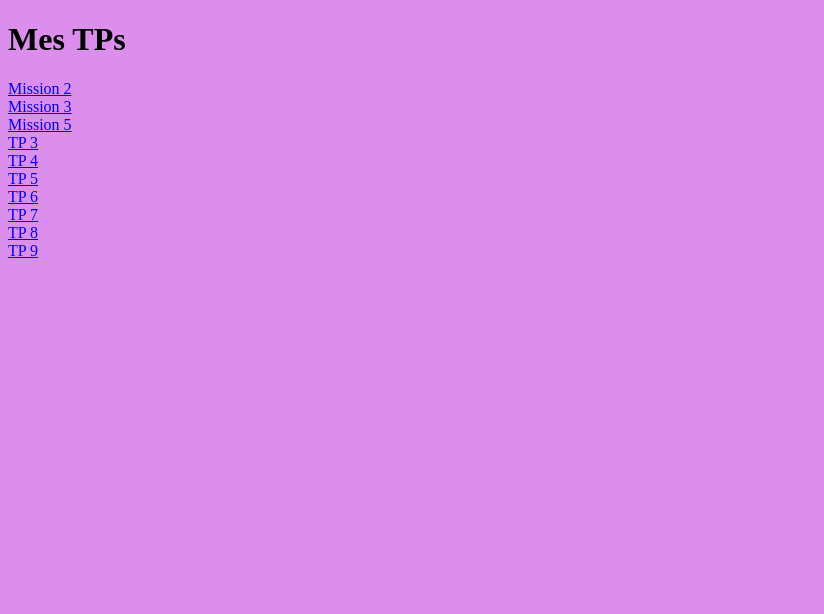
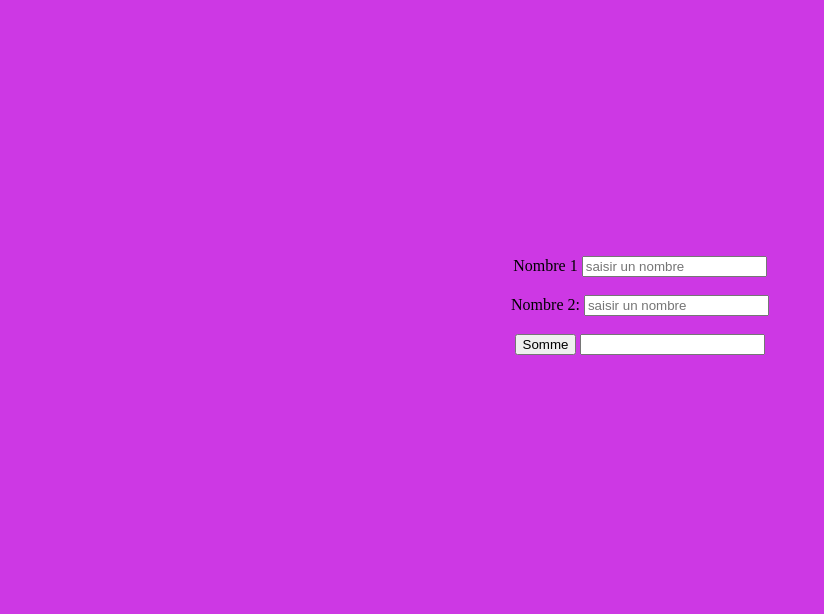
Before and after one commit to LucieVIVES/Portfolio, a plain HTML site: page index.html in a window 1280 px wide. Shown: the whole page, without its empty margins (0-824 px from the left). Drawn offline with Linux system fonts and the light colour scheme.

Commit message:
Add files via upload

```diff
--- /dev/null
+++ b/calculatrice.css
@@ -0,0 +1,24 @@
+body{
+    font-family: 'Times New Roman', Times, serif;
+    background-color: rgb(205, 56, 228);
+    text-align: center;
+    margin:0;
+    padding: 20%;
+}
+
+input.t {
+width: 270px;
+padding: 12px;
+margin:10px;
+font-size:1.2em;
+border: 4px solid #30cb1b;
+border-radius: 8px;
+background-color: rgb(205, 56, 228);
+
+
+
+
+
+
+
+}
--- /dev/null
+++ b/calculatrice.js
@@ -0,0 +1,11 @@
+function somme ()
+{
+    var a= document.getElementById("t1").value;
+
+ var b= document.getElementById("t2").value;
+
+var c =Number(a) + Number (b);
+
+document.getElementById("resultat").value=c;
+
+}
--- a/index.html
+++ b/index.html
@@ -4,21 +4,25 @@
     <meta charset="UTF-8">
     <meta name="viewport" content="width=device-width, initial-scale=1.0">
     <title>Document</title>
+
+    <link rel="stylesheet" href="calculatrice.css">
+<script src="calculatrice.js"> </script>
+
 </head>
-<body bgcolor="DC8EED">
 
-    <h1> Mes TPs </h1>
 
-    <a href="mission2/index.html" name="f2">Mission 2</a><br>
-    <a href="mission3/index.html" name="f2">Mission 3</a><br>
-    <a href="mission5/index.html" name="f2">Mission 5</a><br>
-    <a href="tp3/index.html" name="f2">TP 3</a><br>
-    <a href="tp4/index.html" name="f2">TP 4</a><br>
-    <a href="tp5/index.html" name="f2">TP 5</a><br>
-    <a href="tp6/index.html" name="f2">TP 6</a><br>
-    <a href="tp7/index.html" name="f2">TP 7</a><br>
-    <a href="tp8/index.html" name="f2">TP 8</a><br>
-    <a href="tp9/index.html" name="f2">TP 9</a><br>
+<body>
+
+    <label > Nombre 1</label>
+    <input type="text" name="t1" id="t1" placeholder="saisir un nombre">
+<br>
+<br>
+    <label> Nombre 2: </label>
+    <input type="text" name="t2" id="t2" placeholder="saisir un nombre">
+<br>
+<br>
+ <button onclick="somme()">Somme </button>
+ <input type="text" name="resultat" id="resultat">
 
 
 </body>
```
